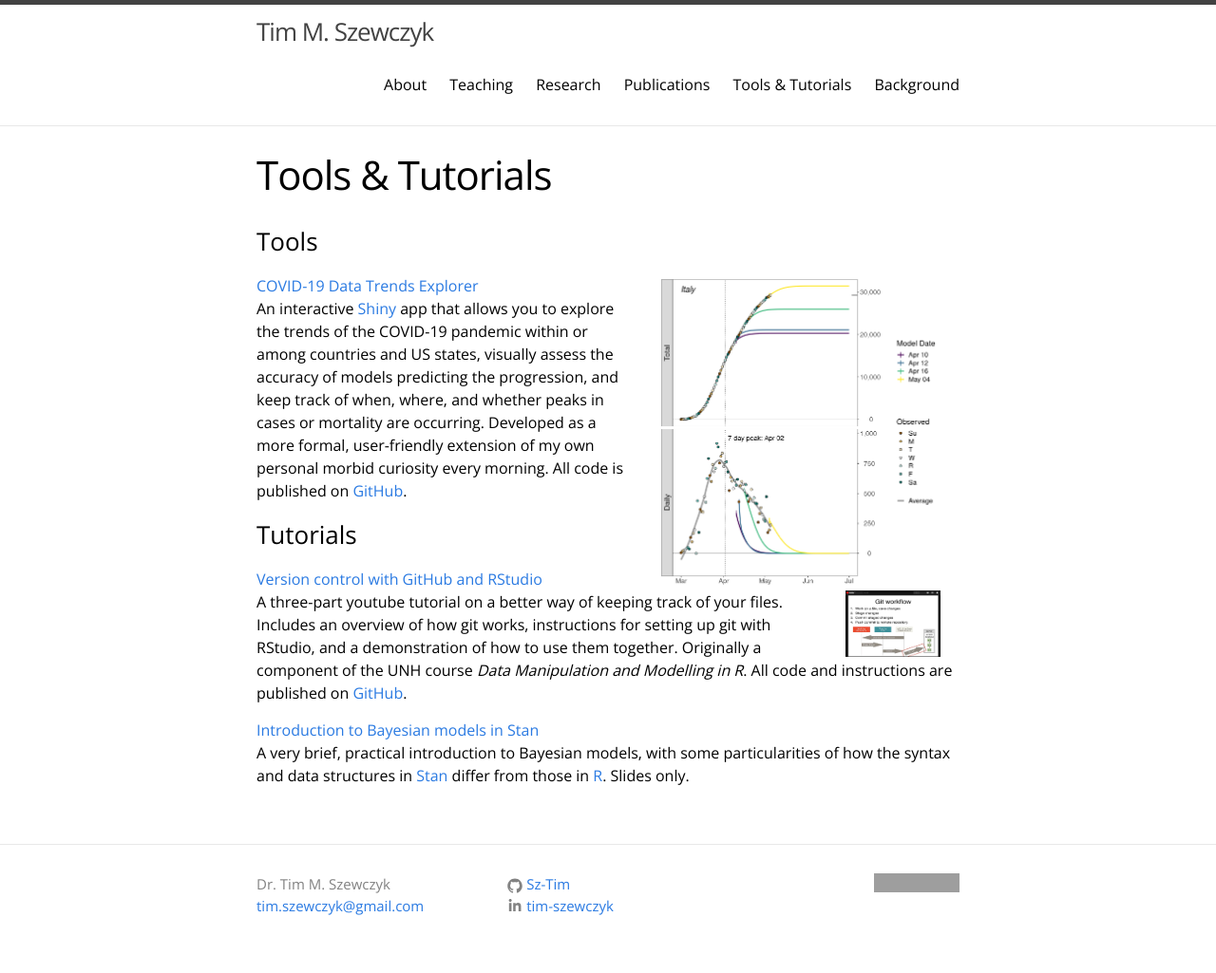
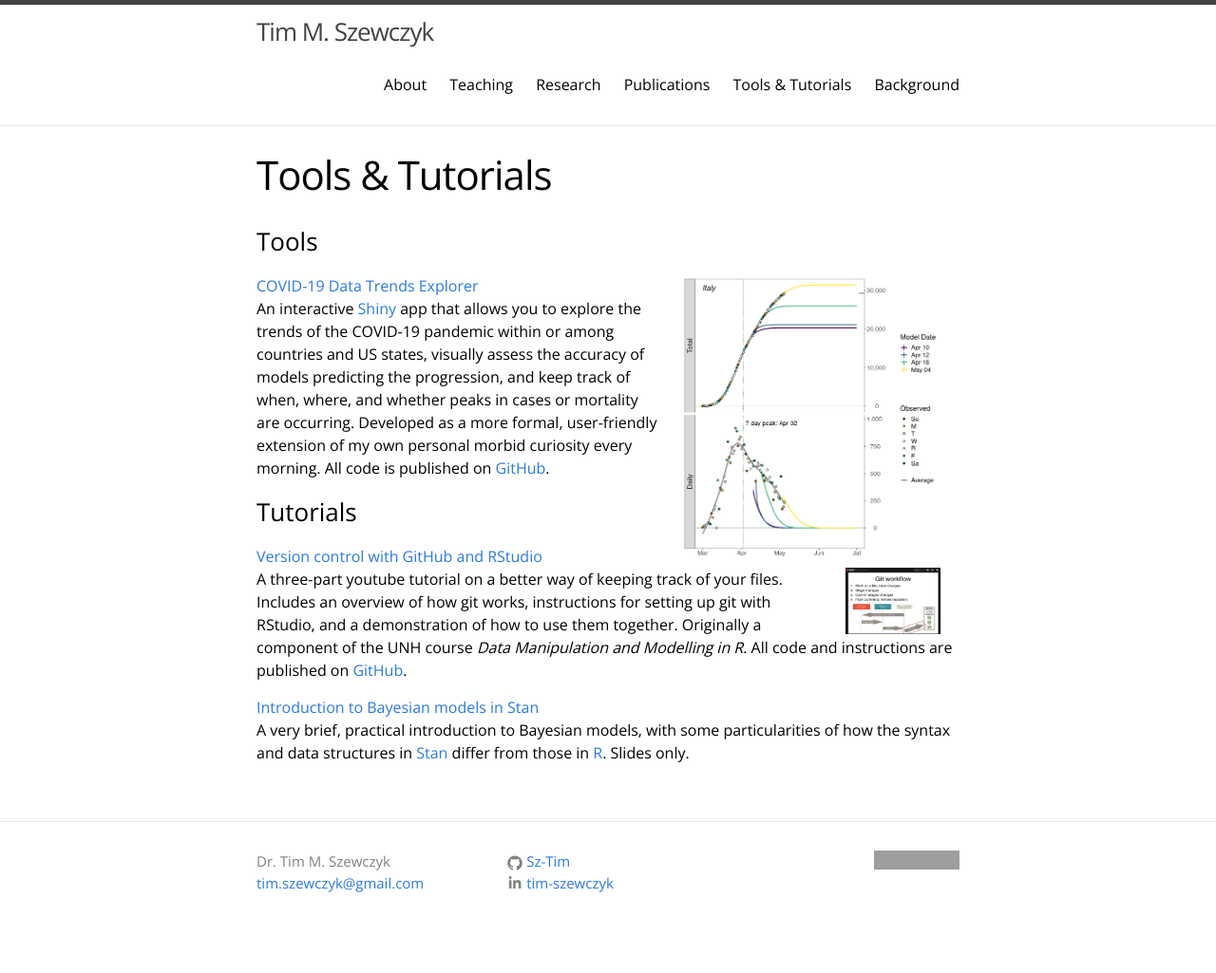
Before and after one commit to Sz-Tim/Sz-Tim.github.io, a Jekyll site: the page built from tools.md, in a window 1280 px wide. Shown: the whole page at 95% size. Built offline with Jekyll 4.4.1, drawn with Linux system fonts in a browser that asks for light colours; after the commit the page ends 1001 px from its top, so only the background shows below that; grey boxes are pictures that could not be loaded.

Commit message:
img size

```diff
--- a/tools.md
+++ b/tools.md
@@ -6,7 +6,7 @@ weight: 5
 ---
 
 ### Tools
-[COVID-19 Data Trends Explorer](https://sz-tim.shinyapps.io/covid19-ihme/)<img align="right" width="300" height="330" style="margin: 0px 20px" src="{{ site.url }}/assets/COVID_Italy.png">
+[COVID-19 Data Trends Explorer](https://sz-tim.shinyapps.io/covid19-ihme/)<img align="right" width="275" height="300" style="margin: 0px 20px" src="{{ site.url }}/assets/COVID_Italy.png">
 An interactive [Shiny](https://shiny.rstudio.com/) app that allows you to explore the trends of the COVID-19 pandemic within or among countries and US states, visually assess the accuracy of models predicting the progression, and keep track of when, where, and whether peaks in cases or mortality are occurring. Developed as a more formal, user-friendly extension of my own personal morbid curiosity every morning. All code is published on [GitHub](https://github.com/Sz-Tim/COVID19-IHME).
 
 
```
